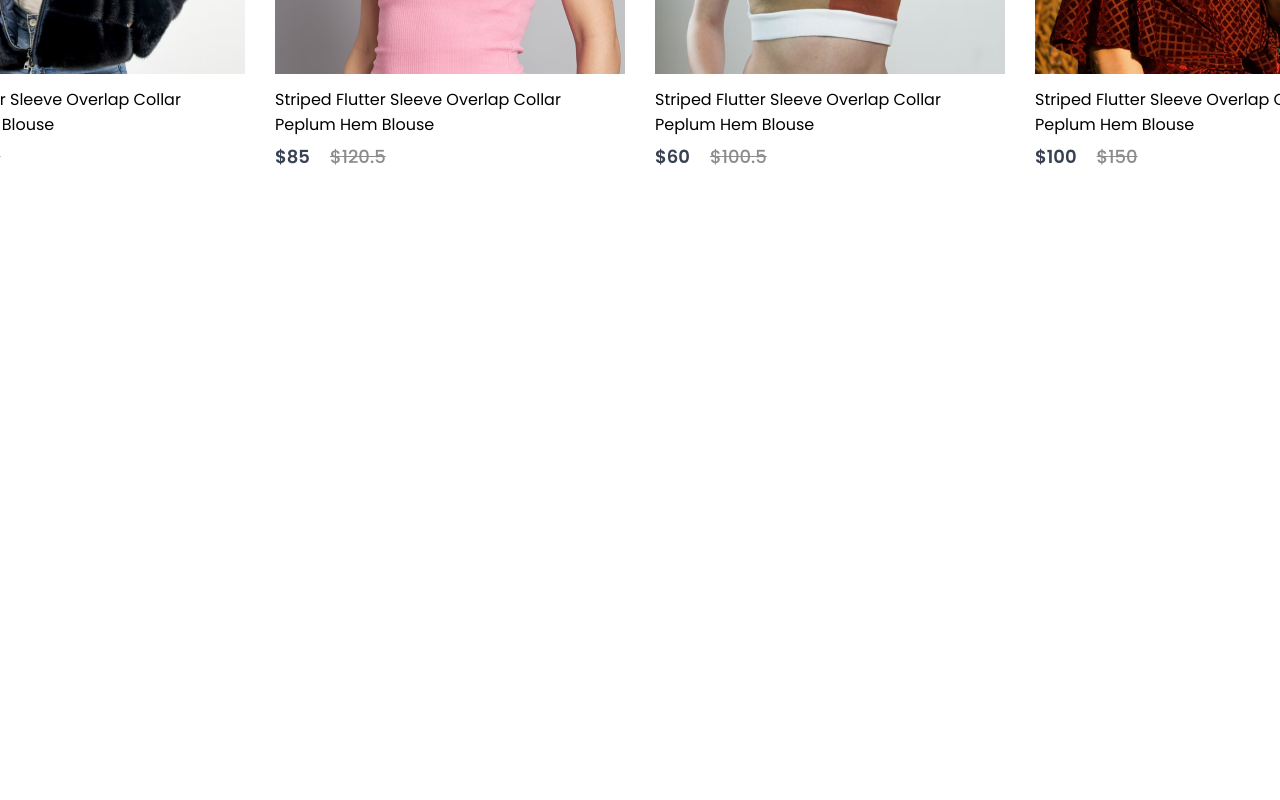
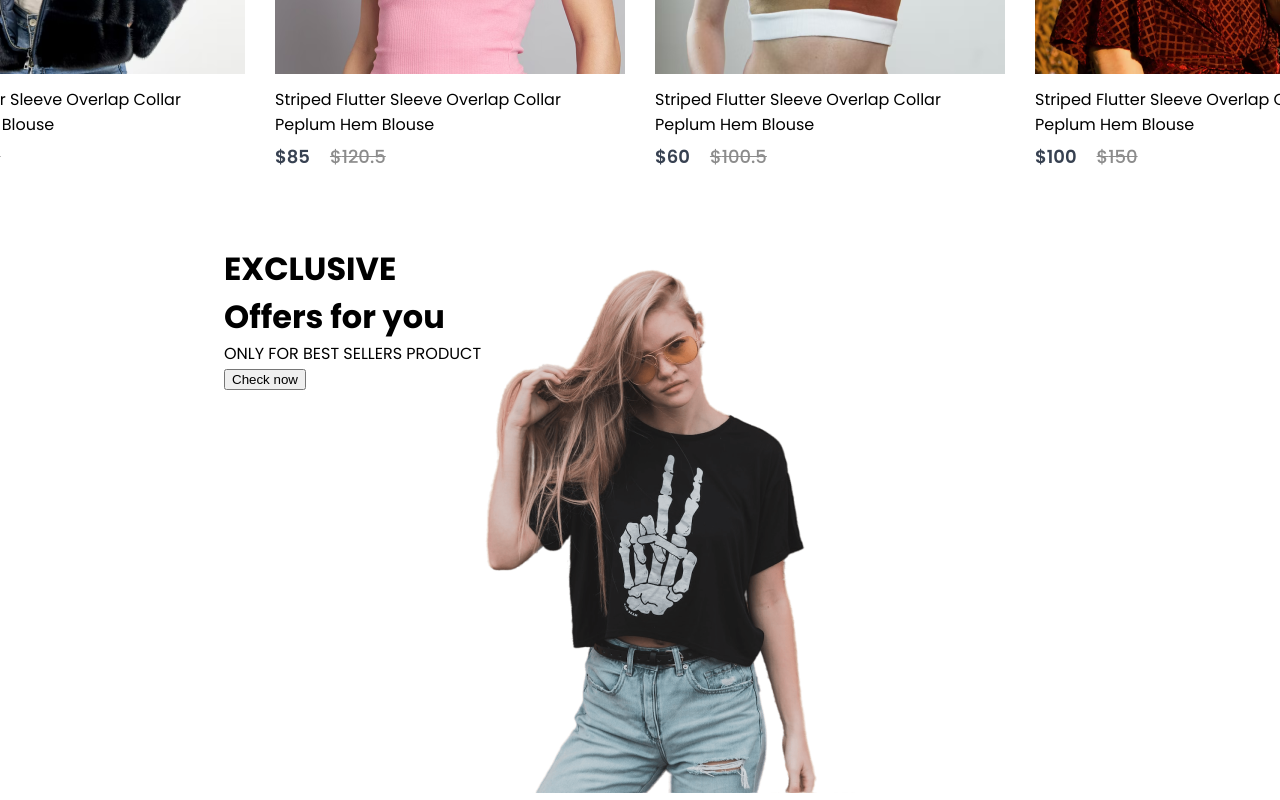
Before and after one commit to ashish-37-ui/E-commerce, a React (Create React App) app: page / in a window 1280 px wide. Shown: the part 1372-2172 px from the top of the page. Before the commit the page ends 1617 px from the top, so only its background shows below. Built offline with nearby package versions, Linux system fonts and the light colour scheme; the HTML template or start-up script is replaced by a standard one.

Commit message:
added offer component to this app

```diff
--- /dev/null
+++ b/src/Components/Offers/Offers.css
@@ -0,0 +1,8 @@
+.offers {
+    width: 65%;
+    height: 60vh;
+    display: flex;
+    margin: auto;
+    padding: 0px 140px;
+
+}
--- /dev/null
+++ b/src/Components/Offers/Offers.jsx
@@ -0,0 +1,25 @@
+import React from 'react'
+import "./Offers.css";
+import exclusive_image from "../Assets/exclusive_image.png";
+
+const Offers = () => {
+  return (
+    <div className='offers'>
+        <div className='offers-left'>
+            <h1>EXCLUSIVE</h1>
+            <h1>Offers for you</h1>
+            <p>ONLY FOR BEST SELLERS PRODUCT</p>
+            <button>Check now</button>
+
+        </div>
+
+        <div className='offers-right'>
+            <img src={exclusive_image} alt='' />
+
+        </div>
+
+    </div>
+  )
+}
+
+export default Offers
--- a/src/Pages/Shop.jsx
+++ b/src/Pages/Shop.jsx
@@ -1,12 +1,14 @@
 import React from 'react'
 import Hero from '../Components/Hero/Hero'
 import Popular from '../Components/Popular/Popular'
+import Offers from '../Components/Offers/Offers'
 
 const Shop = () => {
   return (
     <div>
       <Hero />
       <Popular />
+      <Offers />
     </div>
   )
 }
```
